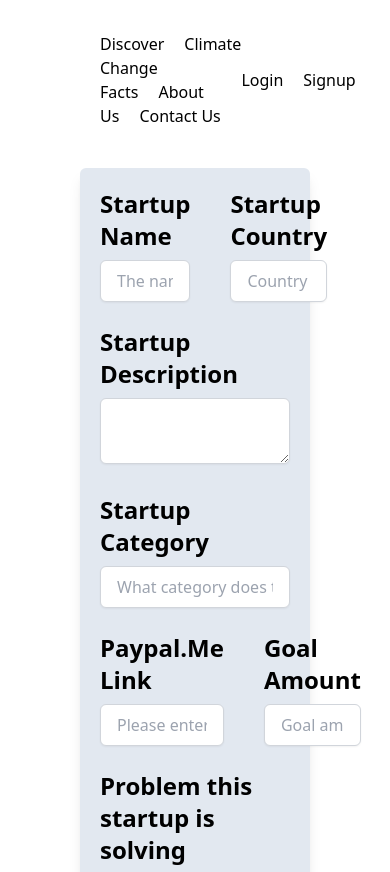
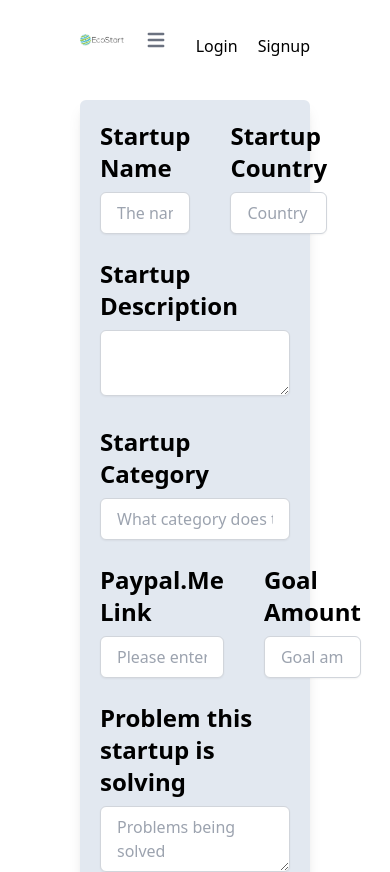
Before and after one commit to Ronnie740/HP_2, a React (Create React App) app in the folder client/: page /startup_registration in a window 390 px wide. Shown: the top 872 px of the page. Built offline with nearby package versions, Linux system fonts and the light colour scheme.

Commit message:
made the header and footer more responive and added a small screen nav

```diff
--- a/client/src/components/footer.js
+++ b/client/src/components/footer.js
@@ -4,7 +4,7 @@ import React from 'react';
 
 const Footer = () => {
 	return (
-		<footer className='flex flex-row bg-accent py-4 text-center px-20 text-white'>
+		<footer className='flex flex-col bg-accent py-4 px-20 text-white'>
 			<div className='space-x-5'>
 				<a href='about' className='font-semibold'>
 					About
--- a/client/src/components/header.js
+++ b/client/src/components/header.js
@@ -1,12 +1,57 @@
 /** @format */
 import logo from '../images/logo.png';
 import { Link } from 'react-router-dom';
-import React, { useEffect, useState } from 'react';
+import React, { useEffect, useState, useContext } from 'react';
 import axios from 'axios';
 import { useNavigate } from 'react-router-dom';
 import notificationIcon from '../images/notification.png';
 import useFetchUser from './useFetchUser';
 // import md5 from 'md5';
+
+const Nav = () => {
+	const [isNavOpen, setIsNavOpen] = useState(false);
+
+	const handleSmallNav = () => {
+		setIsNavOpen(!isNavOpen);
+	};
+
+	return (
+		<>
+			<button
+				onClick={handleSmallNav}
+				type='button'
+				className='inline-flex relative items-center p-2 ml-3 text-sm text-gray-500 rounded-lg lg:hidden hover:bg-gray-100 focus:outline-none focus:ring-2 focus:ring-gray-200 dark:text-gray-400 dark:hover:bg-gray-700 dark:focus:ring-gray-600 my-auto mx-5'>
+				<span className='sr-only'>Open main menu</span>
+				<svg className='w-6 h-6' aria-hidden='true' fill='currentColor' viewBox='0 0 20 20' xmlns='http://www.w3.org/2000/svg'>
+					<path
+						fillRule='evenodd'
+						d='M3 5a1 1 0 011-1h12a1 1 0 110 2H4a1 1 0 01-1-1zM3 10a1 1 0 011-1h12a1 1 0 110 2H4a1 1 0 01-1-1zM3 15a1 1 0 011-1h12a1 1 0 110 2H4a1 1 0 01-1-1z'
+						clipRule='evenodd'></path>
+				</svg>
+			</button>
+			<div className={`${isNavOpen ? 'block' : 'hidden'} w-full lg:hidden  absolute mt-10 overflow-hidden bottom-20 `} id='navbar-default'>
+				<div className='font-medium flex flex-col p-4 mt-4 border border-gray-100 rounded-lg bg-gray-50 dark:bg-gray-800  dark:border-gray-700 w-fit'>
+					<Link to='/' className=' text-sm block py-2 pl-3 pr-4 text-gray-900 rounded hover:bg-gray-100 dark:text-white dark:hover:bg-gray-700 dark:hover:text-white'>
+						Home
+					</Link>
+					<Link to='discover' className=' text-sm block py-2 pl-3 pr-4 text-gray-900 rounded hover:bg-gray-100 dark:text-white dark:hover:bg-gray-700 dark:hover:text-white'>
+						Discover
+					</Link>
+					<Link to='facts' className='text-sm block py-2 pl-3 pr-4 text-gray-900 rounded hover:bg-gray-100 dark:text-white dark:hover:bg-gray-700 dark:hover:text-white'>
+						Climate Change Facts
+					</Link>
+					<Link to='about' className='text-sm block py-2 pl-3 pr-4 text-gray-900 rounded hover:bg-gray-100 dark:text-white dark:hover:bg-gray-700 dark:hover:text-white'>
+						About Us
+					</Link>
+					<Link to='contact' className='text-sm block py-2 pl-3 pr-4 text-gray-900 rounded hover:bg-gray-100 dark:text-white dark:hover:bg-gray-700 dark:hover:text-white'>
+						Contact Us
+					</Link>
+				</div>
+			</div>
+		</>
+	);
+};
+
 const Header = () => {
 	const navigate = useNavigate();
 	const [user, setUser] = useState(null);
@@ -94,11 +139,11 @@ const Header = () => {
 		// Redirect to the root directory
 		navigate('/');
 	};
-	console.log(user);
+	//console.log(user);
 
-	if (user) {
-		console.log(user._id);
-	}
+	// if (user) {
+	// 	console.log(user._id);
+	// }
 	// Gravetar avatars
 	// let gravatarUrl = ``;
 	// if (user) {
@@ -109,17 +154,19 @@ const Header = () => {
 			{/*Logo and navigation*/}
 			<div className='flex space-x-5'>
 				{/* Logo */}
-				<Link to='/'>
+				<Link to='/' className='my-auto'>
 					<img className='w-40 h-15' src={logo} alt='Logo' />
 				</Link>
 				{/* Nav */}
-				<div className='w-auto space-x-5 mt-3'>
+				<div className='hidden lg:block w-auto space-x-5 mt-3'>
 					<Link to='discover'>Discover</Link>
 					<Link to='facts'>Climate Change Facts</Link>
 					<Link to='about'>About Us</Link>
 					<Link to='contact'>Contact Us</Link>
 				</div>
 			</div>
+			<section className='flex'>
+				<Nav />
 				{/* Login and Signup */}
 				<div className=' flex w-auto space-x-5 mt-3 items-center'>
 					{user ? (
@@ -150,13 +197,15 @@ const Header = () => {
 									</div>
 								)}
 							</div>
-						<Link to='/account' className='flex space-x-5'>
-							<span className='my-auto'>Hello! {user.name}</span>
+							<Link to='/account' className='md:flex md:space-x-5'>
+								<span className='my-auto text-sm md:text-base hidden md:block'>Hello! {user.name}</span>
 								{/* <img src={gravatarUrl} alt='Profile' className='w-10 h-10 rounded-full' /> */}
 								<img src='https://api.dicebear.com/6.x/fun-emoji/svg?seed=Bear' alt='Profile' className='w-10 h-10 rounded-full' />
 								{/* <img src={<Avatar name={user.name} />} alt='Profile' className='w-10 h-10 rounded-full' /> */}
 							</Link>
-						<button onClick={handleLogout}>Logout</button>
+							<button onClick={handleLogout} className='text-sm md:text-base'>
+								Logout
+							</button>
 						</>
 					) : (
 						<>
@@ -165,6 +214,7 @@ const Header = () => {
 						</>
 					)}
 				</div>
+			</section>
 		</header>
 	);
 };
```
Lines whose indentation alone changed are shown as unchanged.
